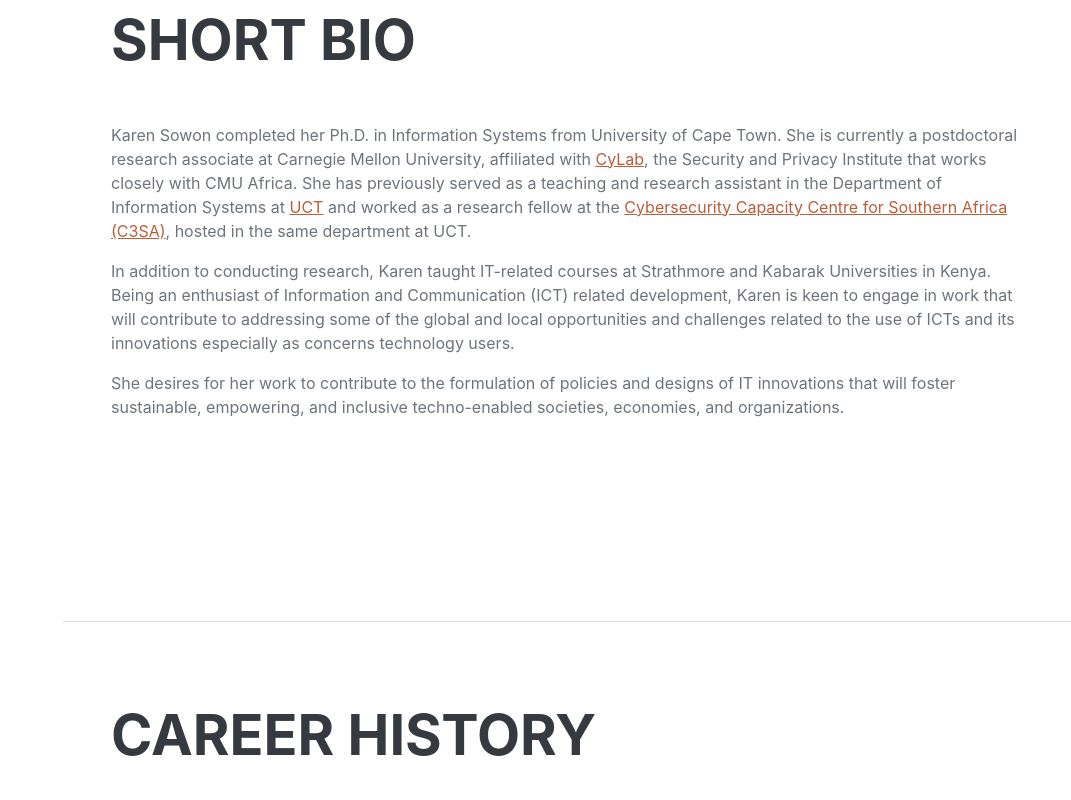
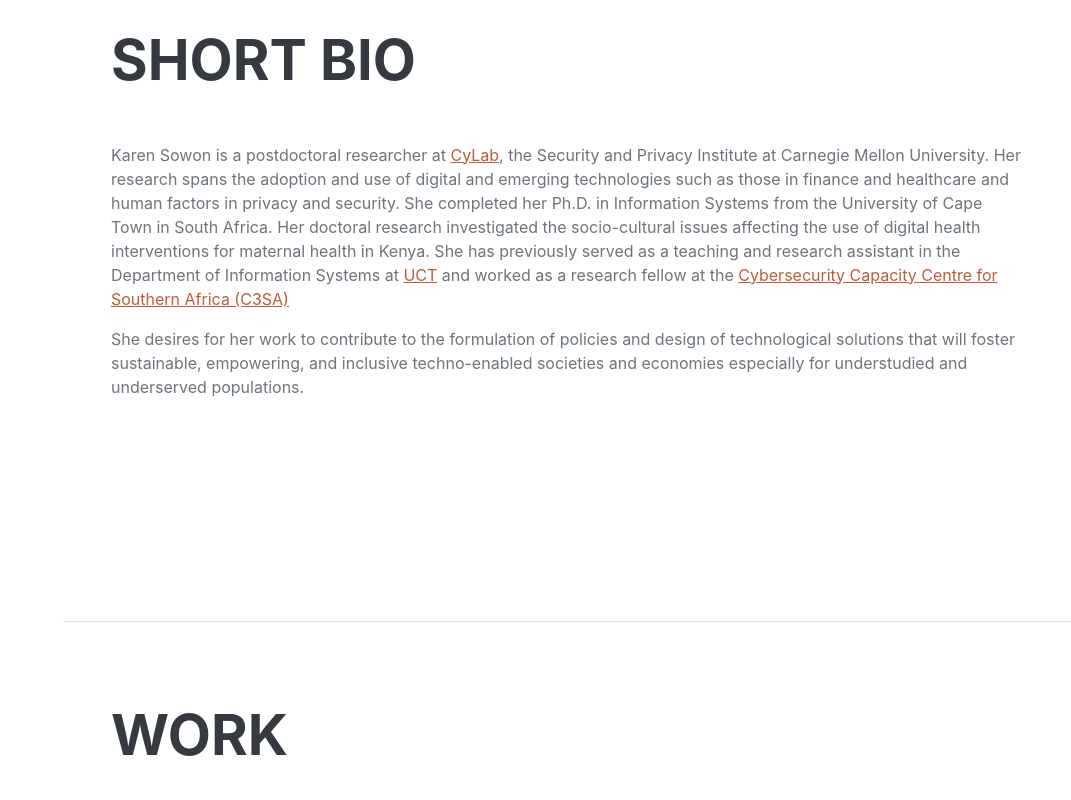
Before and after one commit to kawinita/kawinita.github.io, a plain HTML site: page index.html in a window 1280 px wide. Shown: the part 980-1780 px from the top of the page, without its empty margins (209-1280 px from the left). Drawn offline with nearby package versions, Linux system fonts and the light colour scheme; some icons are missing; a web font is replaced by a local one.

Commit message:
Update index.html

```diff
--- a/index.html
+++ b/index.html
@@ -54,7 +54,7 @@
                     </div>
                     <p class="lead mb-5">I am a postdoctoral research associate at Carnegie Mellon University where I am honored to be co-advised by <a  href="https://gfanti.github.io/website/" target="_blank">Giulia Fanti</a> and <a  href="https://www.meche.engineering.cmu.edu/faculty/aipex.html" target="_blank">Conrad Tucker</a>. My research lies in the broader domain of human computer interactions. I investigate the behavioral and socio-cultural aspects of digital technology adoption and use, and human factors in security, with the aim of surfacing challenges and opportunities of such technologies on people and society, as well as to design appropriate technological solutions that are culturally relevant, safe, and usable.
                     <br><br>
-<b>Research Interests:</b>b> Human-computer interaction, Usable security and privacy, ICT for Development (ICT4D), Inclusive innovations, Social computing, Human-centered cybersecurity.</p>
+<b>Research Interests:</b> Human-computer interaction, Usable security and privacy, ICT for Development (ICT4D), Inclusive innovations, Social computing, Human-centered cybersecurity.</p>
                     <div class="social-icons">
                         <a class="social-icon"  style="text-decoration: none !important;" href="https://scholar.google.com/citations?user=3BCTEksAAAAJ&hl=en&oi=ao" target="_blank"><i class="ai ai-google-scholar"></i></a>
                         <a class="social-icon"  style="text-decoration: none !important;" href="https://www.researchgate.net/profile/Karen-Sowon-2" target="_blank"><i class="ai ai-researchgate"></i></a>
@@ -72,9 +72,8 @@
                     <div class="col-md-12">
 
                 <p>
-                    Karen Sowon completed her Ph.D. in Information Systems from University of Cape Town. She is currently a postdoctoral research associate at Carnegie Mellon University, affiliated with <a  href="https://cylab.cmu.edu" target="_blank">CyLab</a>, the Security and Privacy Institute that works closely with CMU Africa. She has previously served as a teaching and research assistant in the Department of Information Systems at <a  href="http://www.sit.uct.ac.za/sit/depts/commerce" target="_blank">UCT</a> and worked as a research fellow at the <a  href="https://c3sa.uct.ac.za" target="_blank">Cybersecurity Capacity Centre for Southern Africa (C3SA)</a>, hosted in the same department at UCT. </p>
-                    <p>In addition to conducting research, Karen taught IT-related courses at Strathmore and Kabarak Universities in Kenya. Being an enthusiast of Information and Communication (ICT) related development, Karen is keen to engage in work that will contribute to addressing some of the global and local opportunities and challenges related to the use of ICTs and its innovations especially as concerns technology users. </p>
-                    <p>She desires for her work to contribute to the formulation of policies and designs of IT innovations that will foster sustainable, empowering, and inclusive techno-enabled societies, economies, and organizations.
+                    Karen Sowon is a postdoctoral researcher at <a  href="https://cylab.cmu.edu" target="_blank">CyLab</a>, the Security and Privacy Institute at Carnegie Mellon University. Her research spans the adoption and use of digital and emerging technologies such as those in finance and healthcare and human factors in privacy and security. She completed her Ph.D. in Information Systems from the University of Cape Town in South Africa. Her doctoral research investigated the socio-cultural issues affecting the use of digital health interventions for maternal health in Kenya. She has previously served as a teaching and research assistant in the Department of Information Systems at <a  href="http://www.sit.uct.ac.za/sit/depts/commerce" target="_blank">UCT</a> and worked as a research fellow at the <a  href="https://c3sa.uct.ac.za" target="_blank">Cybersecurity Capacity Centre for Southern Africa (C3SA)</a> </p>
+                    <p>She desires for her work to contribute to the formulation of policies and design of technological solutions that will foster sustainable, empowering, and inclusive techno-enabled societies and economies especially for understudied and underserved populations.
                 </p>
 
 
@@ -89,7 +88,7 @@
             <!-- Experience-->
             <section class="resume-section" id="experience">
                 <div class="resume-section-content">
-                    <h2 class="mb-5">Career History<span style="font-size: calc(1.325rem + 0.9vw); font-weight: 500; color: #6c757d; "></span></h2>
+                    <h2 class="mb-5">Work<span style="font-size: calc(1.325rem + 0.9vw); font-weight: 500; color: #6c757d; "></span></h2>
 
                     <div class="d-flex flex-column flex-md-row justify-content-between mb-5">
                         <div class="flex-grow-1">
```
